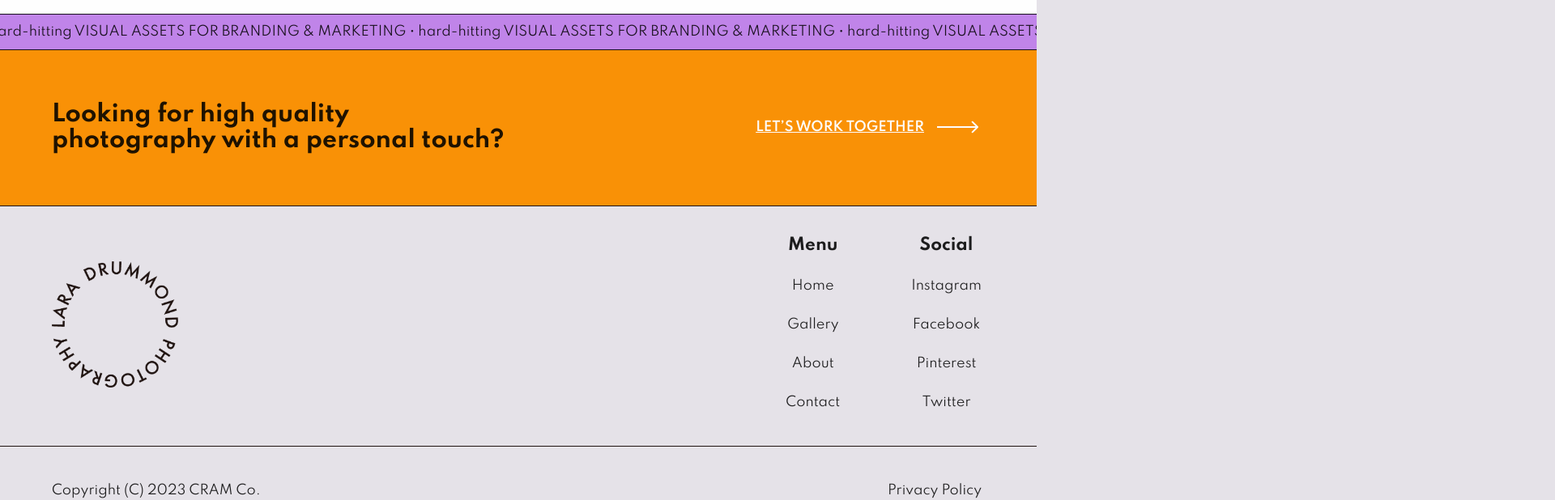
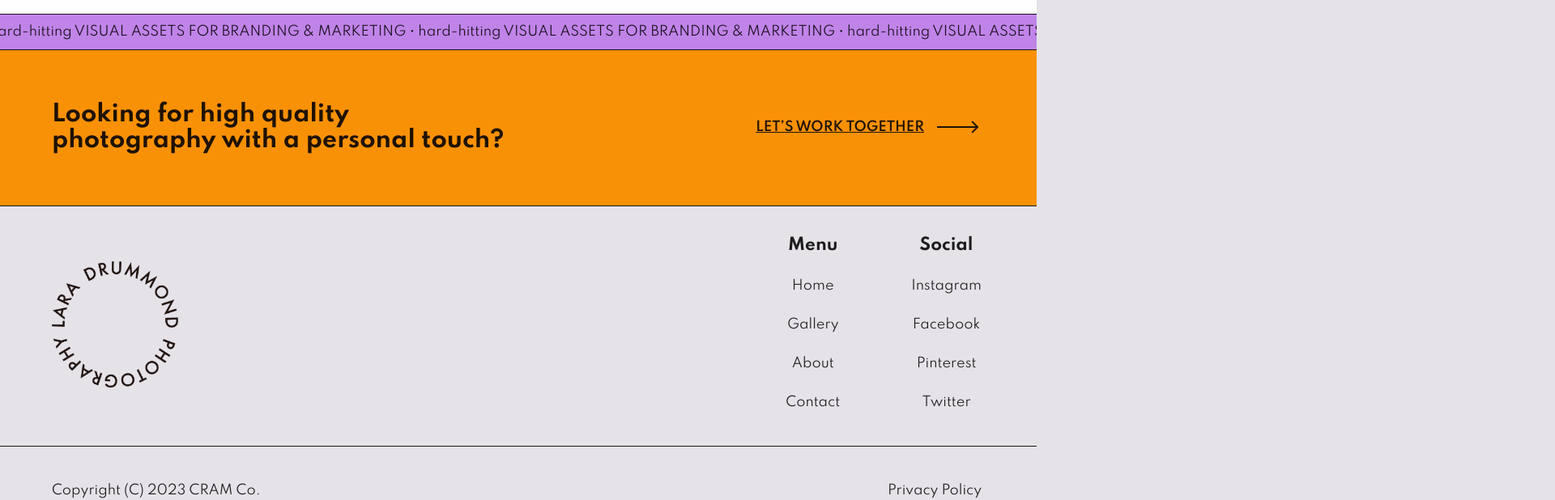
Before and after one commit to bouceka/portfolio-lara-d, a React (Vite) app: page / in a window 1280 px wide. Shown: the part 5080-5698 px from the top of the page at 81% size, 1920 px wide, since content can reach past the window. Built offline with nearby package versions, Linux system fonts and the light colour scheme.

Commit message:
POR-105: Chore: Fix cta styling

```diff
--- a/src/components/cta/cta.component.tsx
+++ b/src/components/cta/cta.component.tsx
@@ -17,7 +17,7 @@ export const CTA = ({ styleType, heading, cta }: Props) => {
         <Action
           as="link"
           styleType="cta"
-          className={styleType === 'secondary' ? 'primary' : 'secondary'}
+          className={styleType === 'accent-2' ? 'secondary' : 'primary'}
           to="/contact-me"
         >
           {cta} <ArrowSVG />
```
